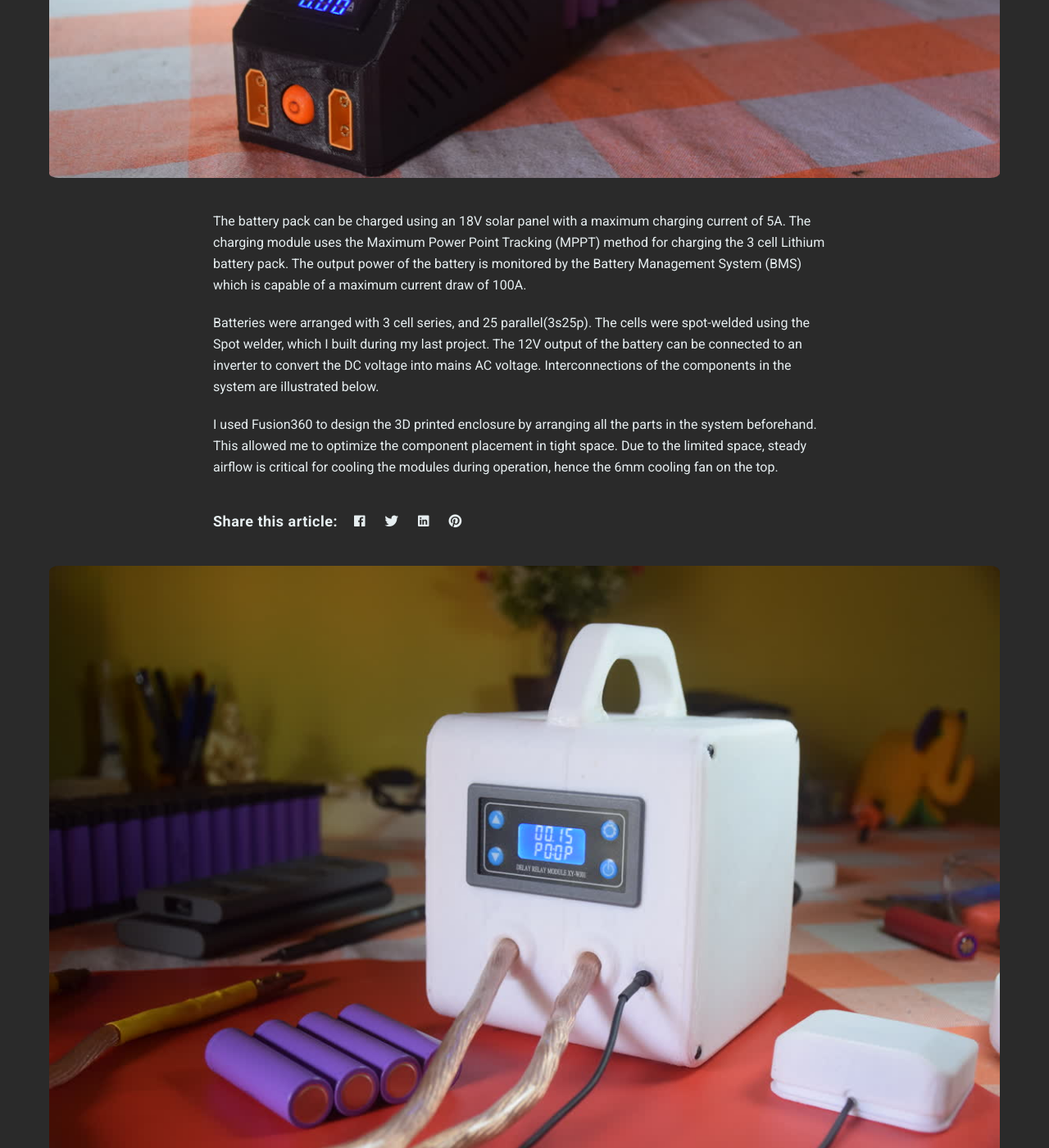
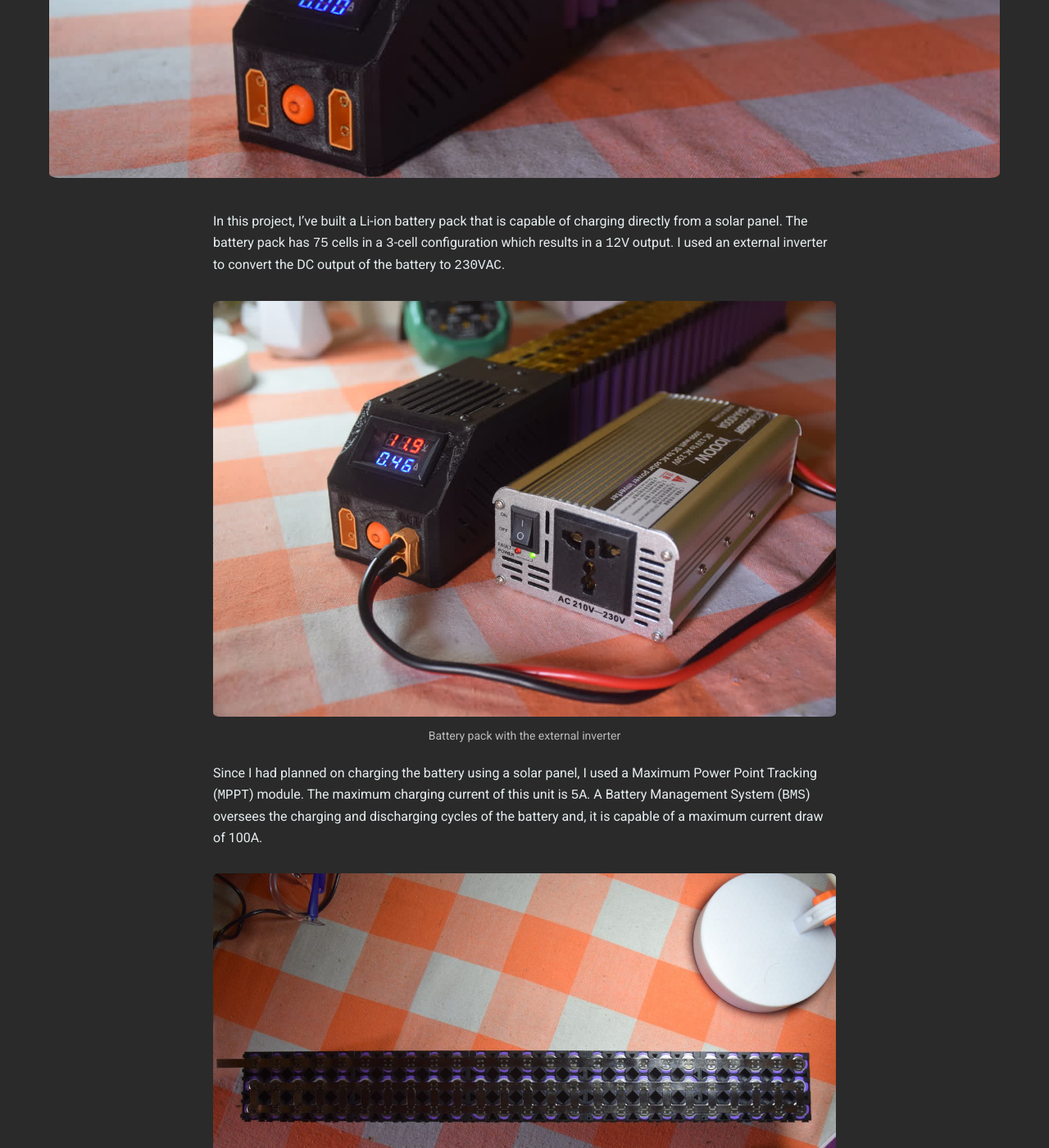
Before and after one commit to LKbrilliant/lkbrilliant.github.io, a Jekyll site: the page built from _posts/2019-09-01-Backup_Battery_Pack.md, in a window 1280 px wide and 1400 px high, scrolled down 650 px. Shown: the whole window at 82% size. Built offline with Jekyll 4.4.1, drawn with Linux system fonts in a browser that asks for light colours; nearby versions of some CDN libraries; some of the changed text lies outside the part shown.

Commit message:
Post: Battery Pack

```diff
--- a/_posts/2019-09-01-Backup_Battery_Pack.md
+++ b/_posts/2019-09-01-Backup_Battery_Pack.md
@@ -4,9 +4,48 @@
 date:   2019-09-01 08:00:00 +0530
 image:  2019-Backup-Battery-Pack/img_01.jpg
 ---
-The battery pack can be charged using an 18V solar panel with a maximum charging current of 5A. The charging module uses the Maximum Power Point Tracking (MPPT) method for charging the 3 cell Lithium battery pack. The output power of the battery is monitored by the Battery Management System (BMS) which is capable of a maximum current draw of 100A.
+In this project, I've built a Li-ion battery pack that is capable of charging directly from a solar panel. The battery pack has `75` cells in a `3`-cell configuration which results in a `12V` output. I used an external inverter to convert the DC output of the battery to `230VAC`.
 
-Batteries were arranged with 3 cell series, and 25 parallel(3s25p). The cells were spot-welded using the Spot welder, which I built during my last project. The 12V output of the battery can be connected to an inverter to convert the DC voltage into mains AC voltage. Interconnections of the components in the system are illustrated below.
+![]({{ site.baseurl }} /media/2019-Backup-Battery-Pack/img_05.jpg)
+*Battery pack with the external inverter*
 
+Since I had planned on charging the battery using a solar panel, I used a Maximum Power Point Tracking (`MPPT`) module. The maximum charging current of this unit is `5A`. A Battery Management System (`BMS`) oversees the charging and discharging cycles of the battery and, it is capable of a maximum current draw of 100A.
 
-I used Fusion360 to design the 3D printed enclosure by arranging all the parts in the system beforehand. This allowed me to optimize the component placement in tight space. Due to the limited space, steady airflow is critical for cooling the modules during operation, hence the 6mm cooling fan on the top.
+![]({{ site.baseurl }} /media/2019-Backup-Battery-Pack/img_06.jpg)
+*Spot Welded battery pack*
+
+I arranged the batteries in a `3`-cell series and `25`-cell parallel(3s25p) configurations to get a 12V output. The cells were spot-welded using the [Spot welder](https://lkbrilliant.github.io/2019/07/12/Spot_Welder), which I built during my last project. You can find more information about the Spot Welded on its [project page](https://lkbrilliant.github.io/2019/07/12/Spot_Welder). The `12V` output of the battery can be connected to an inverter to convert the DC voltage into mains AC voltage. The following diagram shows the interconnections of the components in the system.
+
+![]({{ site.baseurl }} /media/2019-Backup-Battery-Pack/model_02.png)
+*CAD drawing of the enclosure*
+
+I used Fusion360 to design the enclosure. When making the enclosure, first, I designed all the parts inside the CAD program and logically arranged them. After doing that, I designed the enclosure around it. Placing the parts beforehand allowed me to optimize the component placement in a tight space.
+
+![]({{ site.baseurl }} /media/2019-Backup-Battery-Pack/img_03.jpg)
+*Internal view of the battery pack*
+
+![]({{ site.baseurl }} /media/2019-Backup-Battery-Pack/model_01.png)
+*All the parts were arranged before designing the enclosure*
+
+Due to the limited space, steady airflow is critical for cooling the modules during operation, hence the 6mm cooling fan on the top.
+
+![]({{ site.baseurl }} /media/2019-Backup-Battery-Pack/img_02.jpg)
+*Parts I used for this project*
+
+I used the following parts and components to build this project.
+
+- 1 x `18V` Solar Panel: `100W`
+- 1 × Solar MPPT Charge Controller: `BQ24650`
+- 1 × Li-ion Battery Management System: Maximum discharge current `100A`
+- 1 × Digital Voltmeter / Ammeter Panel: `0-100VDC / 0-10A`
+- 75 × `18650` Li-ion cell: `3.7V`
+- 2 × `XT90` connectors
+- 1 × Inverter: `12VDC-230VAC 1000W`
+- 1 × Cooling fan: `12V-6x6mm`
+
+![]({{ site.baseurl }} /media/2019-Backup-Battery-Pack/img_07.jpg)
+*Interconnections of the components*
+
+## Design Files
+
+You can find all the CAD files of this project on my [GitHub](https://github.com/LKbrilliant/Backup-Battery-Pack) page.
```
